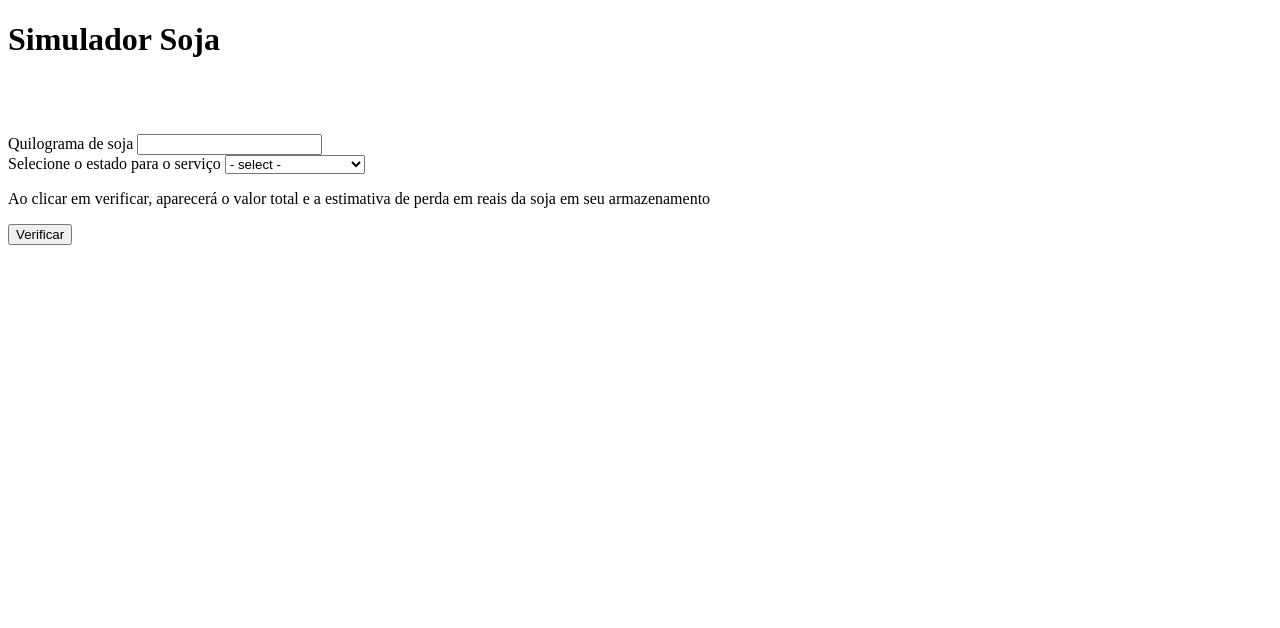
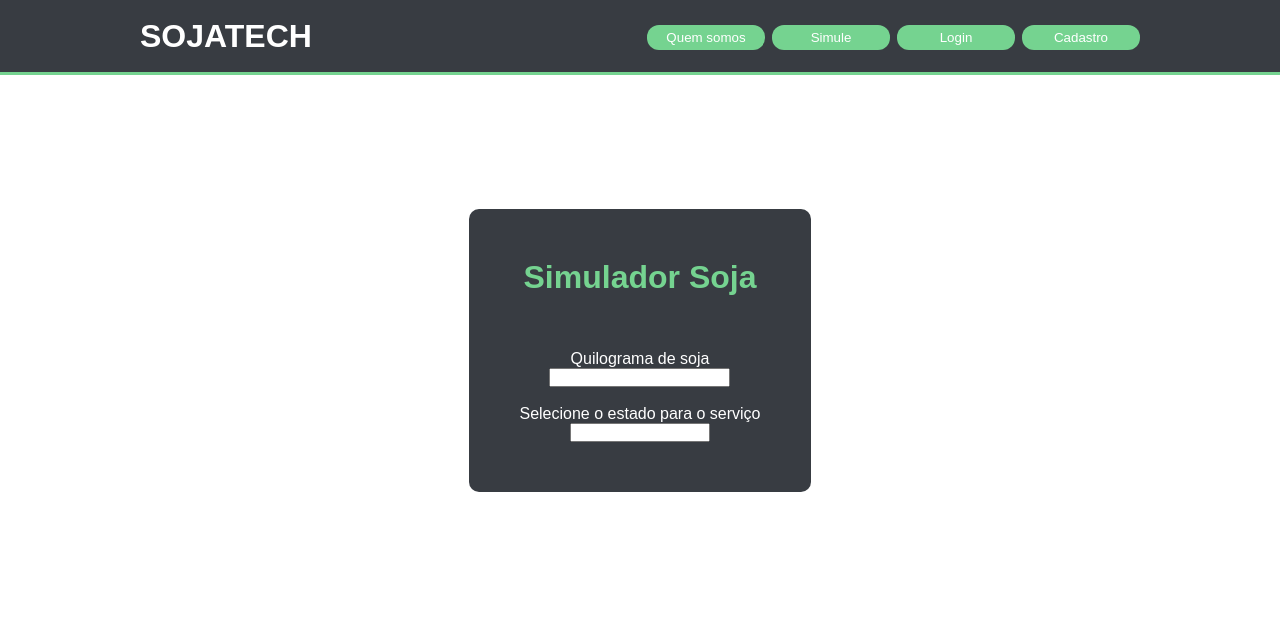
Before and after one commit to mathsprado714/projeto-soja, a plain HTML site: page Simulador Financeiro/calculadorapi-erik.html in a window 1280 px wide. Drawn offline with Linux system fonts and the light colour scheme.

Commit message:
CSS-simulador

```diff
--- /dev/null
+++ b/Simulador Financeiro/calculadora.css
@@ -0,0 +1,20 @@
+h1{
+    color: #75d390;
+}
+
+
+.simuladorBOX{
+    background-color: #383c42;
+    padding: 50px 50px;
+    border-radius: 10px;
+    display: flex;
+    flex-direction: column;
+    align-items: center;
+    justify-content: center;
+}
+.simuladorC{
+    display: flex;
+    flex-direction: column;
+    align-items: center;
+    justify-content: center;
+}
--- a/Simulador Financeiro/calculadorapi-erik.html
+++ b/Simulador Financeiro/calculadorapi-erik.html
@@ -4,10 +4,35 @@
     <meta charset="UTF-8">
     <meta http-equiv="X-UA-Compatible" content="IE=edge">
     <meta name="viewport" content="width=device-width, initial-scale=1.0">
+    <link rel="stylesheet" href="../Site-Institucional/site-sojatech.css">
+    <link rel="stylesheet" href="calculadora.css">
     <title>SIMULADOR FINANCEIRO</title>
 </head>
 <body>
-    <h1>Simulador Soja</h1><br><br><br>
+    <div class="header">
+        <div class="container">
+            <h1><a href="../Site-Institucional/site-sojatech.html">SOJATECH</a></h1>
+            <div class="navbar">
+                <ul>
+                    <li></li>
+                    <button>Quem somos</button>
+                    <li></li>
+                    <button><a href="../Site-Institucional/Simulador Financeiro/calculadorapi-erik.html" id="simule">Simule</a></button>
+                    <li></li>
+                    <button>Login</button>
+                    <li></li>
+                    <button>Cadastro</button>
+                </ul>
+            </div>
+        </div>
+    </div>
+
+
+    <div class="banner">
+        <div class="container">
+            <div class="simuladorBOX">
+                <div class="simuladorC">
+                    <h1>Simulador Soja</h1><br><br><br>
 
     Quilograma de soja <input id="in_kg"><br>
     Selecione o estado para o serviço
@@ -26,10 +51,15 @@
 
     </select>
 
-    <p>Ao clicar em verificar, aparecerá o valor total e a estimativa de perda em reais da soja em seu armazenamento</p>
-    <button onclick="verificar()">Verificar</button>
+
+    <!-- <p>Ao clicar em verificar, aparecerá o valor total e a estimativa de perda em reais da soja em seu armazenamento</p>
+    <button onclick="verificar()">Verificar</button> -->
 
     <div id="div_mensagem"></div>
+</div>
+</div>
+</div>
+    </div>
 </body>
 </html>
 <script>
--- a/Site-Institucional/site-sojatech.css
+++ b/Site-Institucional/site-sojatech.css
@@ -2,6 +2,7 @@
     padding: 0;
     margin: 0;
     color: #FFFFFF;
+    font-family: sans-serif;
 }
 
 .header {
@@ -112,3 +113,9 @@ li {
     width: 170px;
     color: #000000;
 }
+
+a{
+    color: #fff;
+    text-decoration: none;
+    cursor: pointer;
+}
```
Also changed, not shown: Site-Institucional/site-sojatech.html (+2 -2 lines), Simulador Financeiro/teste2.txt (deleted).
